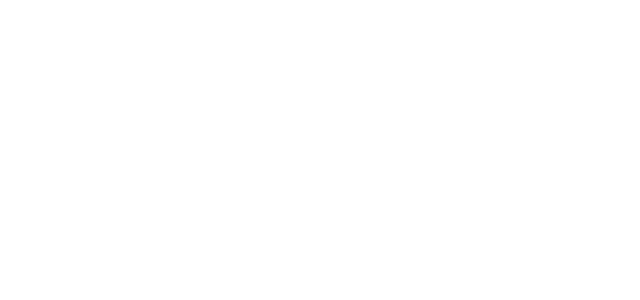
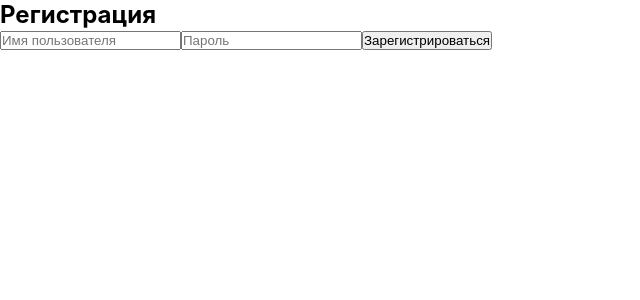
Before and after one commit to sobolev404/react-shelter, a React (Create React App) app: page /register in a window 1280 px wide. Before the commit this address had no page. Shown: the top 300 px of the page, without its empty margins (0-640 px from the left). Built offline with nearby package versions, Linux system fonts and the light colour scheme.

Commit message:
feat: add simple login and registration

```diff
--- a/src/App.js
+++ b/src/App.js
@@ -8,11 +8,15 @@
 import SectionFriends from "./components/SectionFriends/SectionFriends";
 import SecondPage from "./components/SecondPage/SecondPage"; // Импортируем вторую страницу
 import SearchPage from "./components/SearchPage/SearchPage";
+import { AuthProvider } from "./components/AuthContext";
+import LoginPage from "./components/LoginPage/LoginPage";
+import RegisterPage from "./components/RegisterPage/RegisterPage";
 
 
 function App() {
   return (
-    <Router>
+    <AuthProvider>
+      <Router>
       <div className="App">
         <Routes>
           <Route
@@ -28,11 +32,15 @@
               </>
             }
           />
-          <Route path="/second" element={<SecondPage />} />{" "}
-          <Route path="/search" element={<SearchPage/>} />{" "}
+          <Route path="/login" element={<LoginPage/>} />
+          <Route path="/register" element={<RegisterPage/>} />
+          <Route path="/second" element={<SecondPage />} />
+          <Route path="/search" element={<SearchPage/>} />
         </Routes>
       </div>
     </Router>
+    </AuthProvider>
+
   );
 }
 
--- /dev/null
+++ b/src/components/AuthContext.jsx
@@ -0,0 +1,34 @@
+// src/AuthContext.js
+import React, { createContext, useState, useEffect } from "react";
+
+// Создаем контекст
+export const AuthContext = createContext();
+
+// Создаем провайдер
+export const AuthProvider = ({ children }) => {
+  const [user, setUser] = useState(null);
+
+  useEffect(() => {
+    // Извлекаем пользователя из localStorage при монтировании
+    const storedUser = localStorage.getItem("user");
+    if (storedUser) {
+      setUser(JSON.parse(storedUser)); // Устанавливаем пользователя в состояние
+    }
+  }, []);
+
+  const login = (userData) => {
+    setUser(userData);
+    localStorage.setItem("user", JSON.stringify(userData)); // Сохраняем пользователя в localStorage
+  };
+
+  const logout = () => {
+    setUser(null);
+    localStorage.removeItem("user"); // Удаляем пользователя из localStorage
+  };
+
+  return (
+    <AuthContext.Provider value={{ user, login, logout }}>
+      {children}
+    </AuthContext.Provider>
+  );
+};
--- /dev/null
+++ b/src/components/LoginPage/LoginPage.jsx
@@ -0,0 +1,50 @@
+// src/LoginPage.js
+import React, { useState, useContext } from "react";
+import { AuthContext } from "../AuthContext";
+import { useNavigate } from "react-router-dom"; // Импортируем useNavigate
+
+
+const LoginPage = () => {
+  const { login } = useContext(AuthContext);
+  const [username, setUsername] = useState("");
+  const [password, setPassword] = useState("");
+  const navigate = useNavigate(); // Инициализируем хук useNavigate
+
+  const handleSubmit = (e) => {
+    e.preventDefault();
+    const storedUser = JSON.parse(localStorage.getItem("user"));
+
+    if (storedUser && storedUser.username === username && storedUser.password === password) {
+      login(storedUser); // Вход в систему с данными из localStorage
+      console.log('nike')
+      navigate("/");
+    } else {
+      alert("Неправильное имя пользователя или пароль");
+    }
+  };
+
+  return (
+    <div>
+      <h2>Вход</h2>
+      <form onSubmit={handleSubmit}>
+        <input
+          type="text"
+          placeholder="Имя пользователя"
+          value={username}
+          onChange={(e) => setUsername(e.target.value)}
+          required
+        />
+        <input
+          type="password"
+          placeholder="Пароль"
+          value={password}
+          onChange={(e) => setPassword(e.target.value)}
+          required
+        />
+        <button type="submit">Войти</button>
+      </form>
+    </div>
+  );
+};
+
+export default LoginPage;
--- /dev/null
+++ b/src/components/RegisterPage/RegisterPage.jsx
@@ -0,0 +1,45 @@
+// src/RegisterPage.js
+import React, { useState, useContext } from "react";
+import { AuthContext } from "../AuthContext";
+import { useNavigate } from "react-router-dom"; // Импортируем useNavigate
+
+
+const RegisterPage = () => {
+  const { login } = useContext(AuthContext);
+  const [username, setUsername] = useState("");
+  const [password, setPassword] = useState("");
+  const navigate = useNavigate(); // Инициализируем хук useNavigate
+
+
+  const handleSubmit = (e) => {
+    e.preventDefault();
+    const userData = { username, password }; // Здесь можно добавить другие поля, например, email
+    login(userData);
+    navigate("/login");
+  };
+
+  return (
+    <div>
+      <h2>Регистрация</h2>
+      <form onSubmit={handleSubmit}>
+        <input
+          type="text"
+          placeholder="Имя пользователя"
+          value={username}
+          onChange={(e) => setUsername(e.target.value)}
+          required
+        />
+        <input
+          type="password"
+          placeholder="Пароль"
+          value={password}
+          onChange={(e) => setPassword(e.target.value)}
+          required
+        />
+        <button type="submit">Зарегистрироваться</button>
+      </form>
+    </div>
+  );
+};
+
+export default RegisterPage;
--- a/src/components/SectionStart/MyHeader/MyHeader.jsx
+++ b/src/components/SectionStart/MyHeader/MyHeader.jsx
@@ -2,11 +2,15 @@
 import { Link } from "react-router-dom";
 import Burger from "../../Burger";
 import "./MyHeader.css";
+import { useContext } from "react";
+import { AuthContext } from "../../AuthContext";
 
 
 
 export default function MyHeader({ links,customClass }) {
   const [menuActive, setMenuActive] = useState(false);
+
+  const {user} = useContext(AuthContext)
 
   const navRef = useRef(null);
 
@@ -49,7 +53,11 @@
           <p className="logo-sub">Shelter for pets in Boston</p>
         </div>
       </Link>
-
+      {user ? ( // Проверяем, авторизован ли пользователь
+        <p>Привет, {user.username}!</p> // Отображаем имя пользователя
+      ) : (
+        <p>Гость</p> // Отображаем текст для неавторизованных пользователей
+      )}
       <nav ref={navRef}>
         <Burger
           active={menuActive}
```
